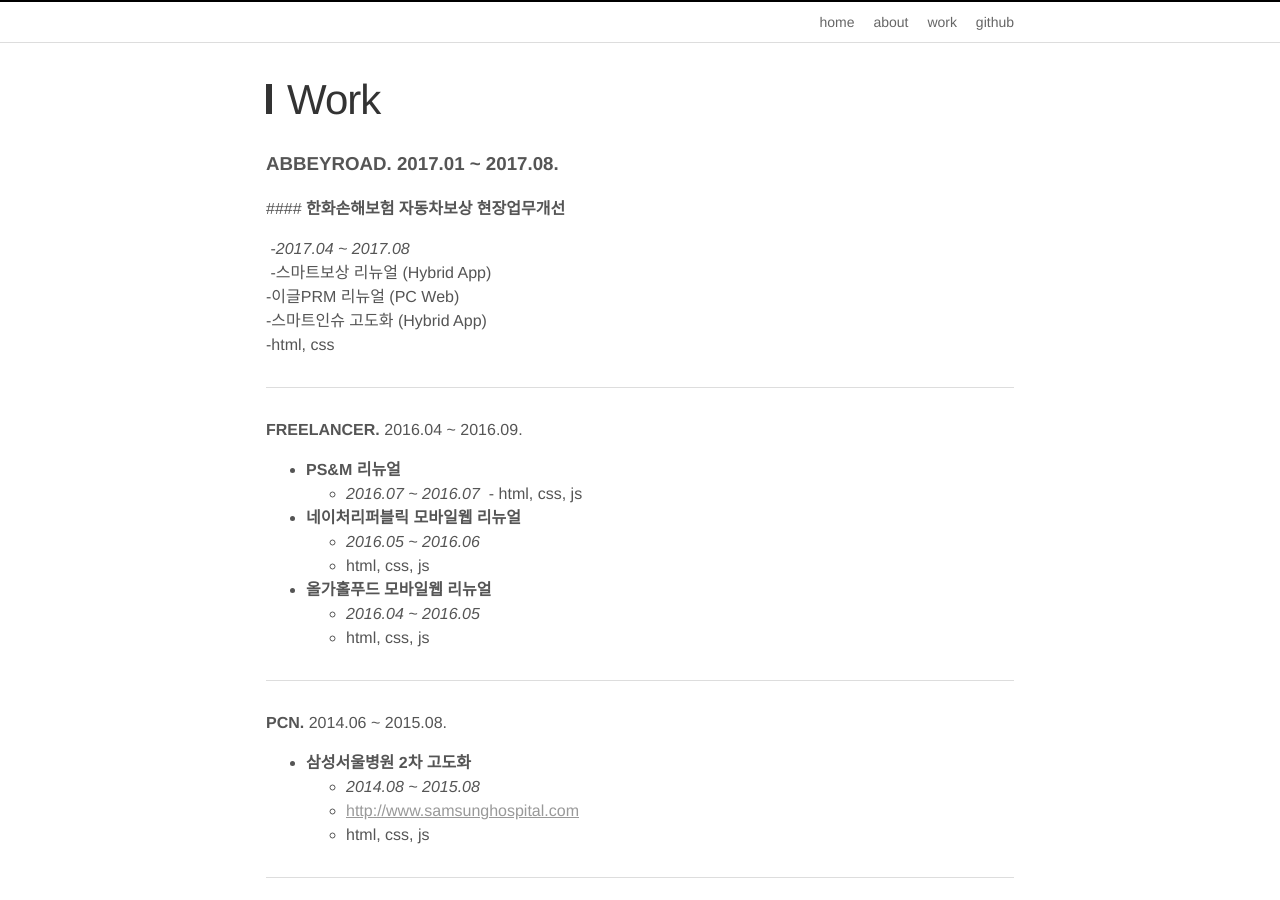
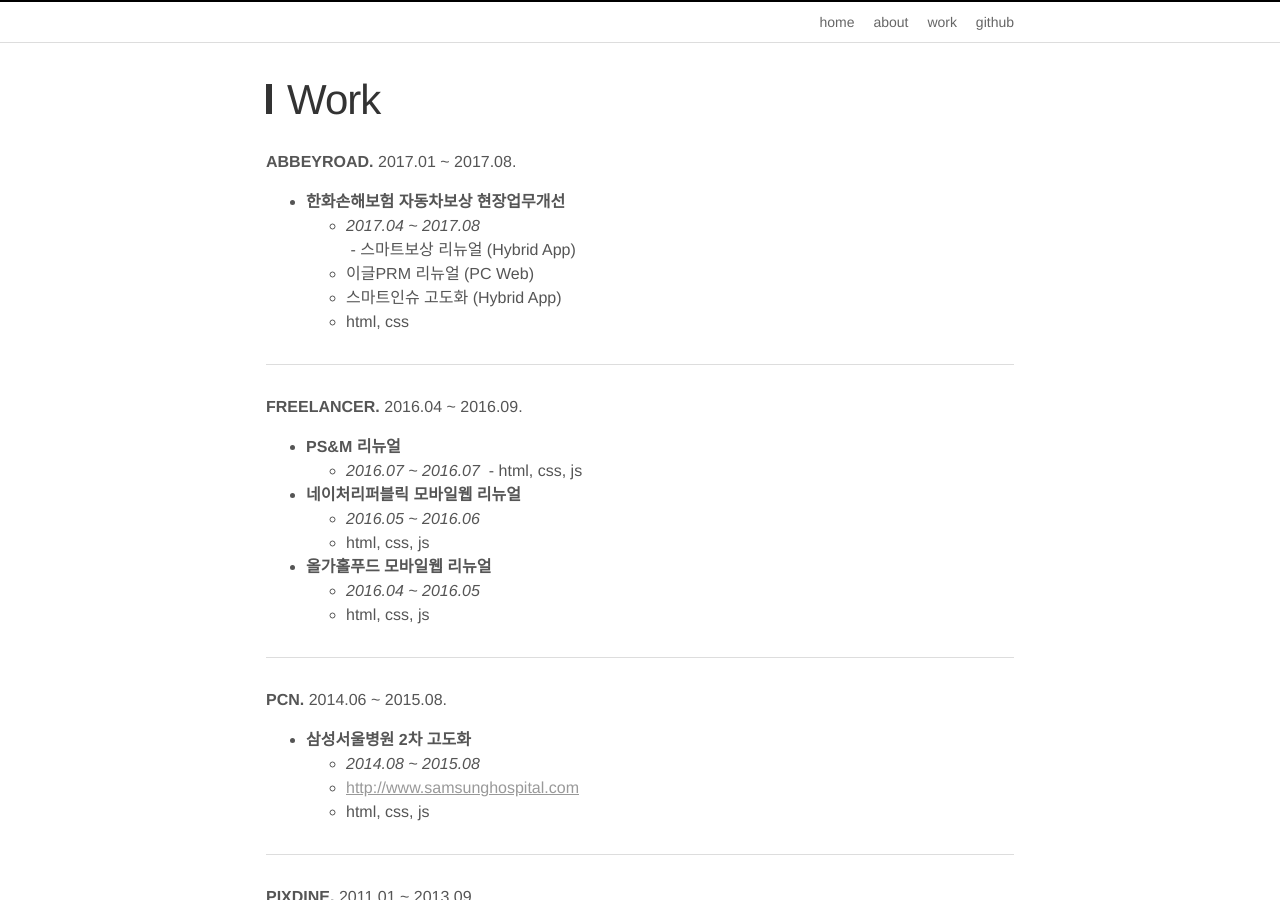
Before and after one commit to imyb/imyb.github.io, a Jekyll site: the page built from work.md, in a window 1280 px wide and 900 px high. Built offline with Jekyll 4.4.1, drawn with Linux system fonts in a browser that asks for light colours.

Commit message:
Update work.md

```diff
--- a/work.md
+++ b/work.md
@@ -5,15 +5,14 @@
 ---
 
 
-### **ABBEYROAD.** 2017.01 ~ 2017.08.
+**ABBEYROAD.** 2017.01 ~ 2017.08.
 
-  #### **한화손해보험 자동차보상 현장업무개선**
-
-  -*2017.04 ~ 2017.08*<br>
-  -스마트보상 리뉴얼 (Hybrid App)<br>
-  -이글PRM 리뉴얼 (PC Web)<br>
-  -스마트인슈 고도화 (Hybrid App)<br>
-  -html, css
+- **한화손해보험 자동차보상 현장업무개선**
+  - *2017.04 ~ 2017.08*<br>
+  - 스마트보상 리뉴얼 (Hybrid App)<br>
+  - 이글PRM 리뉴얼 (PC Web)<br>
+  - 스마트인슈 고도화 (Hybrid App)<br>
+  - html, css
 
 
 - - -
```
